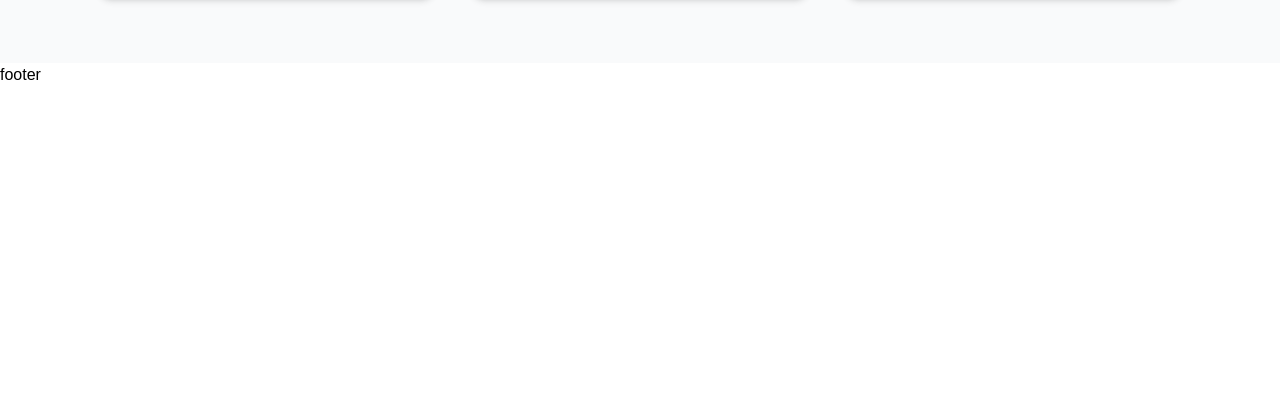
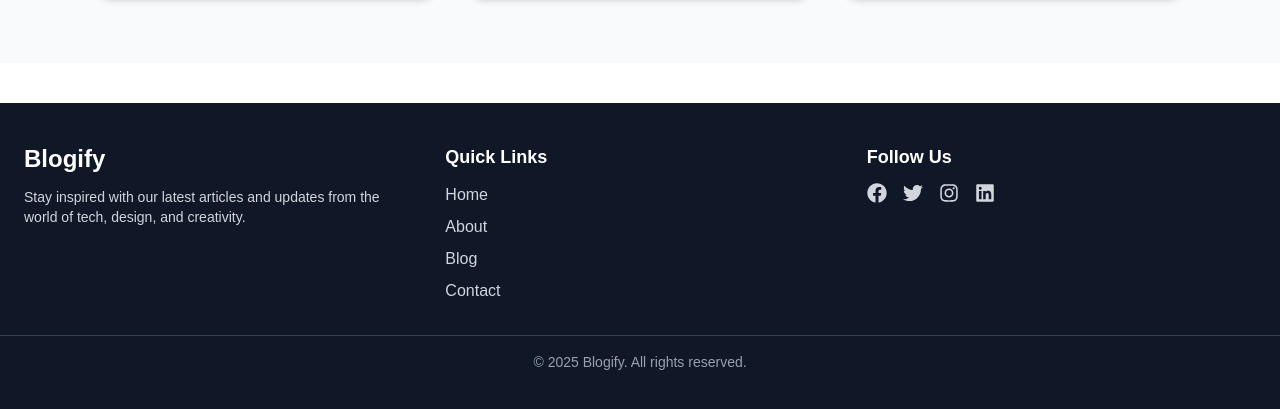
Before and after one commit to amiljoseph03/Blog-website, a React (Vite) app: page / in a window 1280 px wide. Shown: the part 1151-1560 px from the top of the page. Before the commit the page ends 1238 px from the top, so only its background shows below. Built offline with nearby package versions, Linux system fonts and the light colour scheme; a web font is replaced by a local one.

Commit message:
footer added

```diff
--- a/src/components/footer/Footer.jsx
+++ b/src/components/footer/Footer.jsx
@@ -1,11 +1,72 @@
-import React from 'react'
+import React from 'react';
+import { FaFacebook, FaTwitter, FaInstagram, FaLinkedin } from 'react-icons/fa';
 
 function Footer() {
   return (
-    <div>
-      <h1>footer</h1>
-    </div>
-  )
+    <footer className="bg-gray-900 text-gray-300 py-10 mt-10">
+      <div className="max-w-7xl mx-auto px-6 grid md:grid-cols-3 gap-8">
+        {/* Logo & Description */}
+        <div>
+          <h2 className="text-2xl font-bold text-white mb-3">Blogify</h2>
+          <p className="text-sm">
+            Stay inspired with our latest articles and updates from the world of
+            tech, design, and creativity.
+          </p>
+        </div>
+
+        {/* Quick Links */}
+        <div>
+          <h3 className="text-lg font-semibold text-white mb-3">Quick Links</h3>
+          <ul className="space-y-2">
+            <li>
+              <a href="#" className="hover:text-white transition">
+                Home
+              </a>
+            </li>
+            <li>
+              <a href="#" className="hover:text-white transition">
+                About
+              </a>
+            </li>
+            <li>
+              <a href="#" className="hover:text-white transition">
+                Blog
+              </a>
+            </li>
+            <li>
+              <a href="#" className="hover:text-white transition">
+                Contact
+              </a>
+            </li>
+          </ul>
+        </div>
+
+        {/* Social Media */}
+        <div>
+          <h3 className="text-lg font-semibold text-white mb-3">Follow Us</h3>
+          <div className="flex space-x-4">
+            <a href="#" className="hover:text-white">
+              <FaFacebook size={20} />
+            </a>
+            <a href="#" className="hover:text-white">
+              <FaTwitter size={20} />
+            </a>
+            <a href="#" className="hover:text-white">
+              <FaInstagram size={20} />
+            </a>
+            <a href="#" className="hover:text-white">
+              <FaLinkedin size={20} />
+            </a>
+          </div>
+        </div>
+      </div>
+
+      {/* Bottom Line */}
+      <div className="border-t border-gray-700 mt-8 pt-4 text-center text-sm text-gray-400">
+        © {new Date().getFullYear()} Blogify. All rights reserved.
+      </div>
+    </footer>
+  );
 }
 
-export default Footer
+export default Footer;
```
